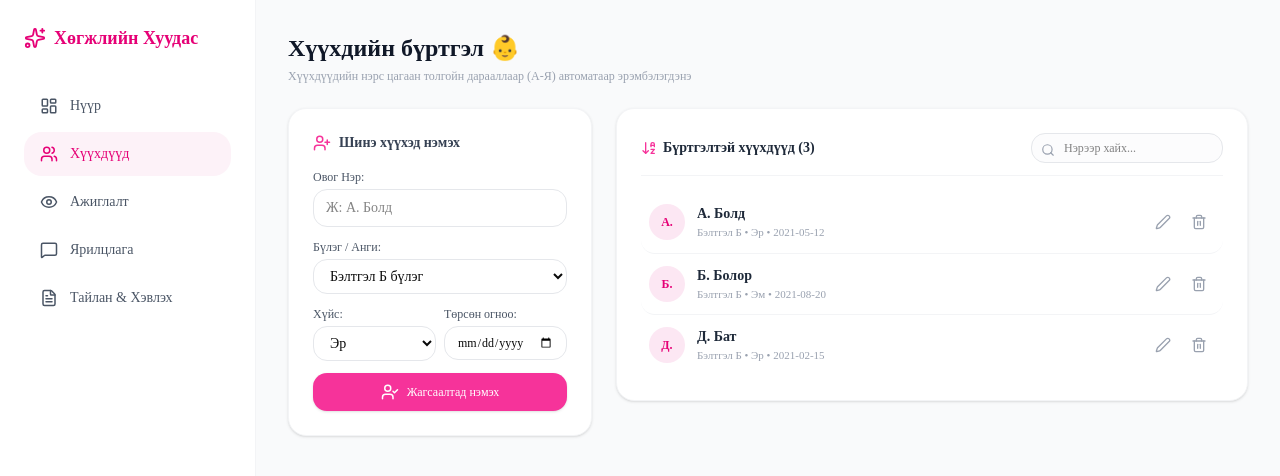
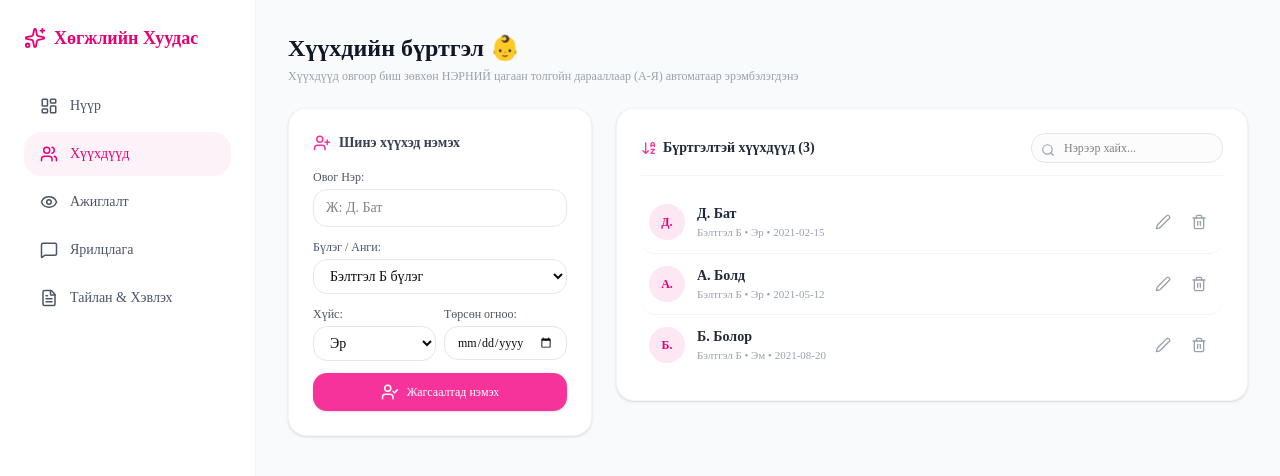
Before and after one commit to munkhtuya9508-cell/kindergarten-app, a Next.js app: page /children in a window 1280 px wide. Shown: the top 476 px of the page. Built offline with nearby package versions, Linux system fonts and the light colour scheme.

Commit message:
Sort children list by first name instead of surname prefix

```diff
--- a/app/children/page.tsx
+++ b/app/children/page.tsx
@@ -12,9 +12,9 @@ interface Child {
 }
 
 const DEFAULT_CHILDREN: Child[] = [
-  { id: 1, name: "А. Болд", group: "Бэлтгэл Б", gender: "Эр", birthDate: "2021-05-12" },
-  { id: 2, name: "Б. Болор", group: "Бэлтгэл Б", gender: "Эм", birthDate: "2021-08-20" },
-  { id: 3, name: "Д. Бат", group: "Бэлтгэл Б", gender: "Эр", birthDate: "2021-02-15" },
+  { id: 1, name: "Д. Бат", group: "Бэлтгэл Б", gender: "Эр", birthDate: "2021-02-15" },
+  { id: 2, name: "А. Болд", group: "Бэлтгэл Б", gender: "Эр", birthDate: "2021-05-12" },
+  { id: 3, name: "Б. Болор", group: "Бэлтгэл Б", gender: "Эм", birthDate: "2021-08-20" },
 ];
 
 export default function ChildrenPage() {
@@ -31,9 +31,20 @@ export default function ChildrenPage() {
   const [editGender, setEditGender] = useState("");
   const [editBirthDate, setEditBirthDate] = useState("");
 
-  // Нэрсээр цагаан толгойн дагуу эрэмбэлэх функц (localeCompare mn)
-  const sortChildrenByName = (list: Child[]) => {
-    return [...list].sort((a, b) => a.name.localeCompare(b.name, "mn"));
+  // Зөвхөн НЭРНИЙ үсгээр эрэмбэлэх функц (Овгийн үсгийг алгасаж харьцуулна)
+  const sortChildrenByFirstName = (list: Child[]) => {
+    return [...list].sort((a, b) => {
+      // "А. Болд" гэсэн нэрнээс овгийг заглаж, зөвхөн "Болд" хэсгийг авна
+      const getActualName = (fullName: string) => {
+        const parts = fullName.trim().split(" ");
+        return parts.length > 1 ? parts.slice(1).join(" ") : fullName;
+      };
+
+      const nameA = getActualName(a.name);
+      const nameB = getActualName(b.name);
+
+      return nameA.localeCompare(nameB, "mn");
+    });
   };
 
   useEffect(() => {
@@ -41,20 +52,20 @@ export default function ChildrenPage() {
     if (saved) {
       try {
         const parsed = JSON.parse(saved);
-        setChildren(sortChildrenByName(parsed));
+        setChildren(sortChildrenByFirstName(parsed));
       } catch (e) {
-        setChildren(sortChildrenByName(DEFAULT_CHILDREN));
+        setChildren(sortChildrenByFirstName(DEFAULT_CHILDREN));
       }
     } else {
-      const sortedDefault = sortChildrenByName(DEFAULT_CHILDREN);
+      const sortedDefault = sortChildrenByFirstName(DEFAULT_CHILDREN);
       setChildren(sortedDefault);
       localStorage.setItem("app_children", JSON.stringify(sortedDefault));
     }
   }, []);
 
   const saveAndBroadcast = (updated: Child[]) => {
-    // Автоматаар нэрсийн дарааллаар эрэмбэлж хадгалах
-    const sorted = sortChildrenByName(updated);
+    // Зөвхөн нэрний дарааллаар эрэмбэлж хадгалах
+    const sorted = sortChildrenByFirstName(updated);
     setChildren(sorted);
     localStorage.setItem("app_children", JSON.stringify(sorted));
     window.dispatchEvent(new Event("storage"));
@@ -129,7 +140,7 @@ export default function ChildrenPage() {
           Хүүхдийн бүртгэл 👶
         </h1>
         <p className="text-xs text-gray-400 mt-1">
-          Хүүхдүүдийн нэрс цагаан толгойн дарааллаар (А-Я) автоматаар эрэмбэлэгдэнэ
+          Хүүхдүүд овгоор биш зөвхөн НЭРНИЙ цагаан толгойн дарааллаар (А-Я) автоматаар эрэмбэлэгдэнэ
         </p>
       </div>
 
@@ -147,7 +158,7 @@ export default function ChildrenPage() {
               </label>
               <input
                 type="text"
-                placeholder="Ж: А. Болд"
+                placeholder="Ж: Д. Бат"
                 value={name}
                 onChange={(e) => setName(e.target.value)}
                 className="w-full px-3 py-2 rounded-xl border border-gray-200 text-sm focus:outline-none focus:border-pink-500 bg-white"
@@ -209,7 +220,7 @@ export default function ChildrenPage() {
           </form>
         </div>
 
-        {/* ХҮҮХДҮҮДИЙН ЭРЭМБЭЛЭГДСЭН ЖАГСААЛТ */}
+        {/* НЭРНИЙ ДАРААЛЛААР ЭРЭМБЭЛЭГДСЭН ЖАГСААЛТ */}
         <div className="bg-white p-6 rounded-2xl border border-gray-100 shadow-sm space-y-4 md:col-span-2">
           <div className="flex justify-between items-center flex-wrap gap-2 border-b border-gray-100 pb-3">
             <h2 className="text-sm font-bold text-gray-800 flex items-center gap-1.5">
```
